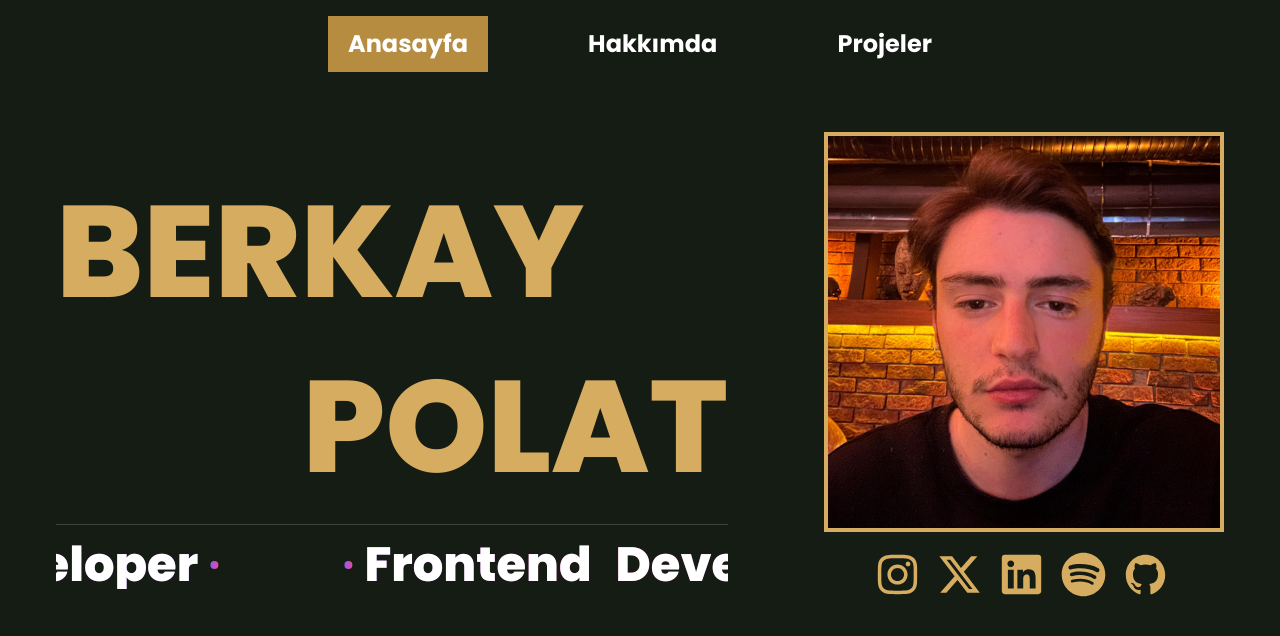
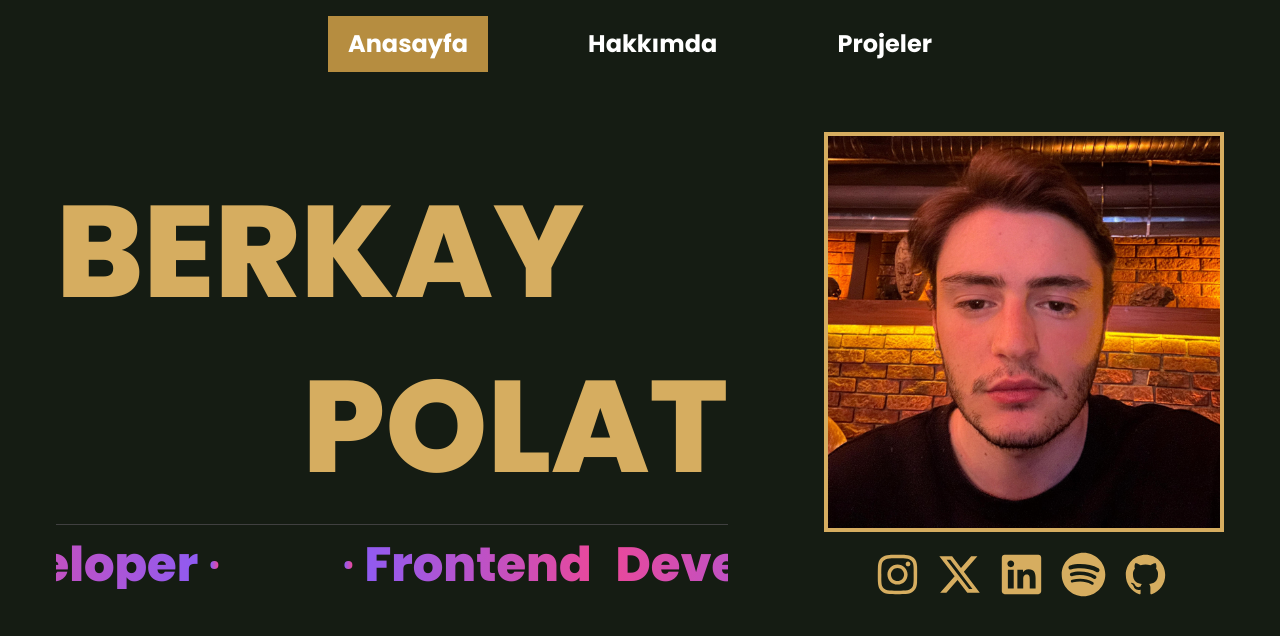
Before and after one commit to 06berkayp/berkaypolat, a React (Vite) app: page / in a window 1280 px wide. Shown: the top 636 px of the page. Built offline with nearby package versions, Linux system fonts and the light colour scheme.

Commit message:
anasayfa yazı rengi hatası düzeltildi.

```diff
--- a/src/pages/home/index.jsx
+++ b/src/pages/home/index.jsx
@@ -52,10 +52,10 @@ function Home() {
 
                 <Marquee speed={70} className='flex w-full items-center overflow-hidden xxs:pt-4 xxl:pt-8'>
                     <div className='rounded-full bg-gradient-to-r from-violet-500 to-pink-500 xxs:h-2 xxs:w-2'></div>
-                    <p className='hidden bg-gradient-to-r from-violet-500 to-pink-500 bg-clip-text px-3 font-extrabold text-transparent text-white xxs:text-4xl sm:text-[40px] md:text-6xl lg:block lg:text-6xl xl:text-5xl xxl:text-6xl'>
+                    <p className='hidden bg-gradient-to-r from-violet-500 to-pink-500 bg-clip-text px-3 font-extrabold text-transparent xxs:text-4xl sm:text-[40px] md:text-6xl lg:block lg:text-6xl xl:text-5xl xxl:text-6xl'>
                         Frontend
                     </p>
-                    <p className='bg-gradient-to-r from-pink-500 to-violet-500 bg-clip-text px-3 font-extrabold text-transparent text-white xxs:text-4xl sm:text-[40px] md:text-6xl lg:text-6xl xl:text-5xl xxl:text-6xl'>
+                    <p className='bg-gradient-to-r from-pink-500 to-violet-500 bg-clip-text px-3 font-extrabold text-transparent xxs:text-4xl sm:text-[40px] md:text-6xl lg:text-6xl xl:text-5xl xxl:text-6xl'>
                         Developer
                     </p>
                     <div className='rounded-full bg-gradient-to-r from-violet-500 to-pink-500 xxs:h-2 xxs:w-2'></div>
```
